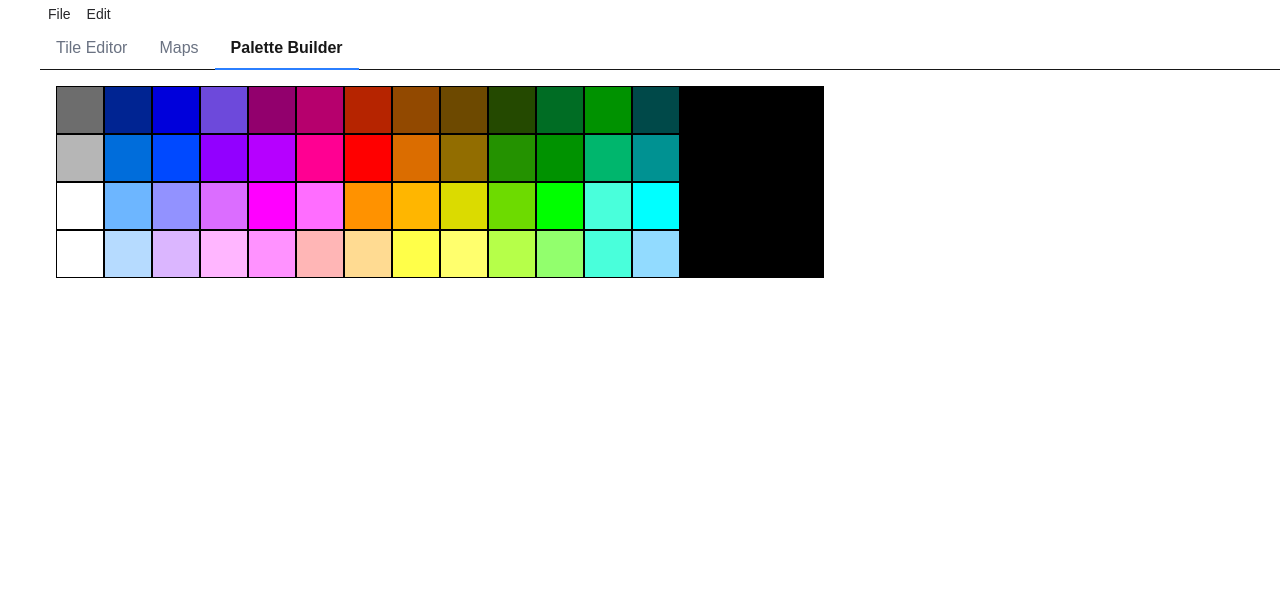
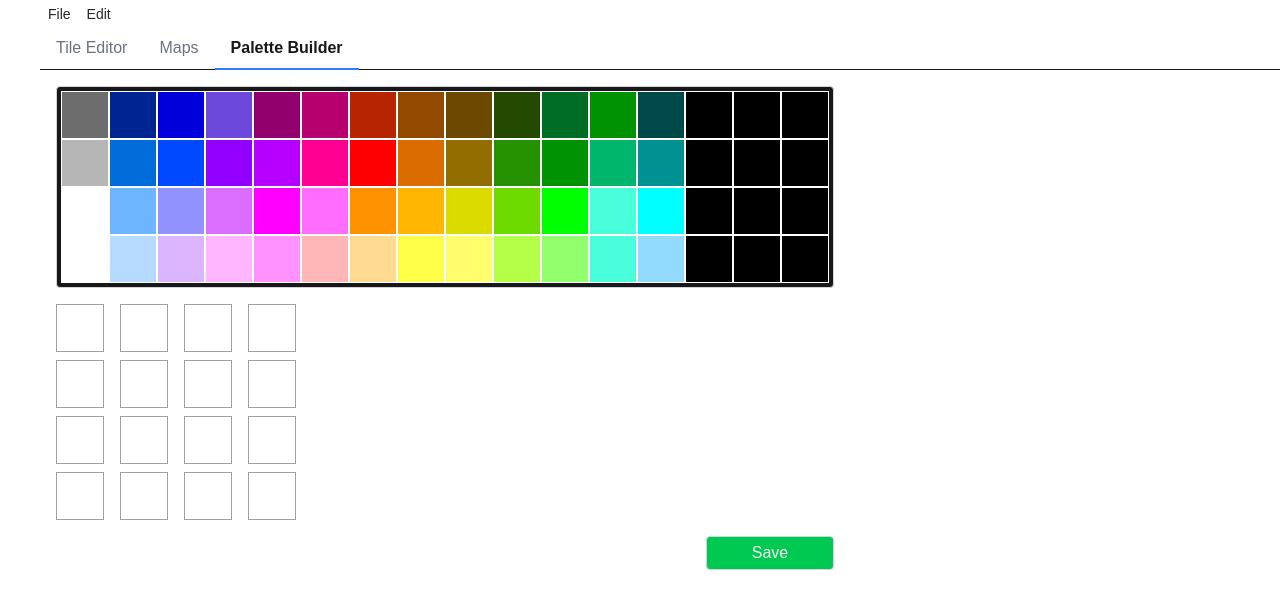
Before and after one commit to soshimozi/nes-editor, a Next.js app: page /editor in a window 1280 px wide. Both pictures are taken after a click on the button "Palette Builder". Shown: the top 608 px of the page. Built offline with nearby package versions, Linux system fonts and the light colour scheme.

Commit message:
Added drag and drop support

```diff
--- a/src/components/NESPaletteViewer.tsx
+++ b/src/components/NESPaletteViewer.tsx
@@ -1,55 +1,135 @@
 import { NES_PALETTE } from "@/core/palette";
-import { useEffect, useRef } from "react";
+import { useEffect, useRef, useState } from "react";
+import DraggableItem from "./DraggableItem";
+import { PaletteCollection } from "./PaletteSelector";
+import DropZone from "./DropZone";
 
 interface NESPaletteViewerProps {
     palette: string[]
 }
 
 export const NESPaletteViewer : React.FC<NESPaletteViewerProps> = ({palette}) => {
-    const canvasRef = useRef<HTMLCanvasElement>(null);
+    const [palettes, setPalettes] = useState<[PaletteCollection, PaletteCollection, PaletteCollection, PaletteCollection]>([
+        ["", "", "", ""],
+        ["", "", "", ""],
+        ["", "", "", ""],
+        ["", "", "", ""]
+    ]);
 
-    useEffect(() => {
+    const handleDrop = (color: string, paletteIndex: number, colorIndex: number): void => {
+        const palettesCopy = palettes;
 
-        const handle = requestAnimationFrame(() => {
+        // ignore colorIndex 0 of any paletteIndex but 0
 
-            drawMasterPalette();
+        if(paletteIndex != 0 && colorIndex == 0) return;
 
-            function drawMasterPalette() {
-                const canvas = canvasRef.current;
-                if (!canvas) return;
+        setPalettes(prev => {
+            // prev.map((row, i) =>
+            //     i === paletteIndex
+            //         ? row.map((val, j) => (j === colorIndex ? color : val)) as PaletteCollection
+            //         :
+            //         colorIndex == 0
+            //         ? row.map((val, j) => (j === 0 ? prev[0][0] : val)) as PaletteCollection
+            //         :
+            //         row
+            // ) as [PaletteCollection, PaletteCollection, PaletteCollection, PaletteCollection]
 
-                const ctx = canvas.getContext('2d');
-                if (!ctx) return;
+            // Step 1: Make a deep copy of the palettes
+            const updated = prev.map(row => [...row]) as [PaletteCollection, PaletteCollection, PaletteCollection, PaletteCollection];
 
-                ctx.clearRect(0, 0, 768, 192);
+            // Step 2: Apply the drop
+            updated[paletteIndex][colorIndex] = color;
 
-                ctx.fillStyle = "#000000";
-                ctx.fillRect(0, 0, 768, 192);
+            // Step 3: Get the new first color from the first row
+            const firstColor = updated[0][0];
 
-                palette.forEach((val, index) => {
-                    // x is determined by index % 16
-                    // y is determined by index / 16
-
-                    const x = index % 16;
-                    const y = Math.floor(index / 16);
-
-                    console.log(`index: ${index}, location: (${x}, ${y}), fill: ${val}`);
-
-                    ctx.fillStyle = val;
-                    ctx.fillRect(x * 48 + 1, y * 48 + 1, 46, 46);
-                })
-
+            // Step 4: Copy that value into the first entry of all rows
+            for (let i = 0; i < updated.length; i++) {
+                updated[i][0] = firstColor;
             }
 
+            return updated;
+
         });
+    }
 
-        return () => cancelAnimationFrame(handle);
-    }, [palette]);
+//    const canvasRef = useRef<HTMLCanvasElement>(null);
+
+    // useEffect(() => {
+
+    //     const handle = requestAnimationFrame(() => {
+
+    //         drawMasterPalette();
+
+    //         function drawMasterPalette() {
+    //             const canvas = canvasRef.current;
+    //             if (!canvas) return;
+
+    //             const ctx = canvas.getContext('2d');
+    //             if (!ctx) return;
+
+    //             ctx.clearRect(0, 0, 768, 192);
+
+    //             ctx.fillStyle = "#000000";
+    //             ctx.fillRect(0, 0, 768, 192);
+
+    //             palette.forEach((val, index) => {
+    //                 // x is determined by index % 16
+    //                 // y is determined by index / 16
+
+    //                 const x = index % 16;
+    //                 const y = Math.floor(index / 16);
+
+    //                 console.log(`index: ${index}, location: (${x}, ${y}), fill: ${val}`);
+
+    //                 ctx.fillStyle = val;
+    //                 ctx.fillRect(x * 48 + 1, y * 48 + 1, 46, 46);
+    //             })
+
+    //         }
+
+    //     });
+
+    //     return () => cancelAnimationFrame(handle);
+    // }, [palette]);
 
 
     return (
-        <div>
-            <canvas width={768} height={192} ref={canvasRef} />
+        <div className="flex flex-col gap-4 w-fit">
+            <div className="grid grid-cols-16 grid-rows-4 gap-0 w-[778px] h-[202px] p-1 bg-zinc-900 border-zinc-300 border rounded">
+                {/* <canvas width={768} height={192} ref={canvasRef} /> */}
+                {palette.map((value, index) => (
+                    <div key={index}>
+                        <DraggableItem id={value}>
+                            <div className="w-[48px] h-[48px] border border-white" style={{ backgroundColor: value }}></div>
+                        </DraggableItem>
+                    </div>
+                ))}
+            </div>
+            <div className="flex flex-col gap-2">
+                {palettes.map((p, pindex) => (
+                    <div key={pindex}>
+                        <div className="flex flex-row gap-4">
+                            {p.map((value, cindex) => (
+                                <div key={cindex} className="w-fit">
+                                {pindex !==0 && cindex == 0 ?
+                                (
+                                    <div style={{backgroundColor: value}} className="w-[48px] h-[48px] border border-zinc-400"></div>
+                                ):
+                                (
+                                    <DropZone onDrop={(id) => handleDrop(id, pindex, cindex)} className="w-fit">
+                                        <div style={{backgroundColor: value}} className="w-[48px] h-[48px] border border-zinc-400"></div>
+                                    </DropZone>
+                                )
+                                }
+                                </div>
+                            ))}
+                        </div>
+                    </div>
+
+                ))}
+            </div>
+            <div ><button className={`float-right px-2 py-1 bg-green-500 text-zinc-100 w-[128px] border border-gray-300 rounded text-center cursor-pointer hover:bg-green-300`}>Save</button></div>
         </div>
 )
 }
```
